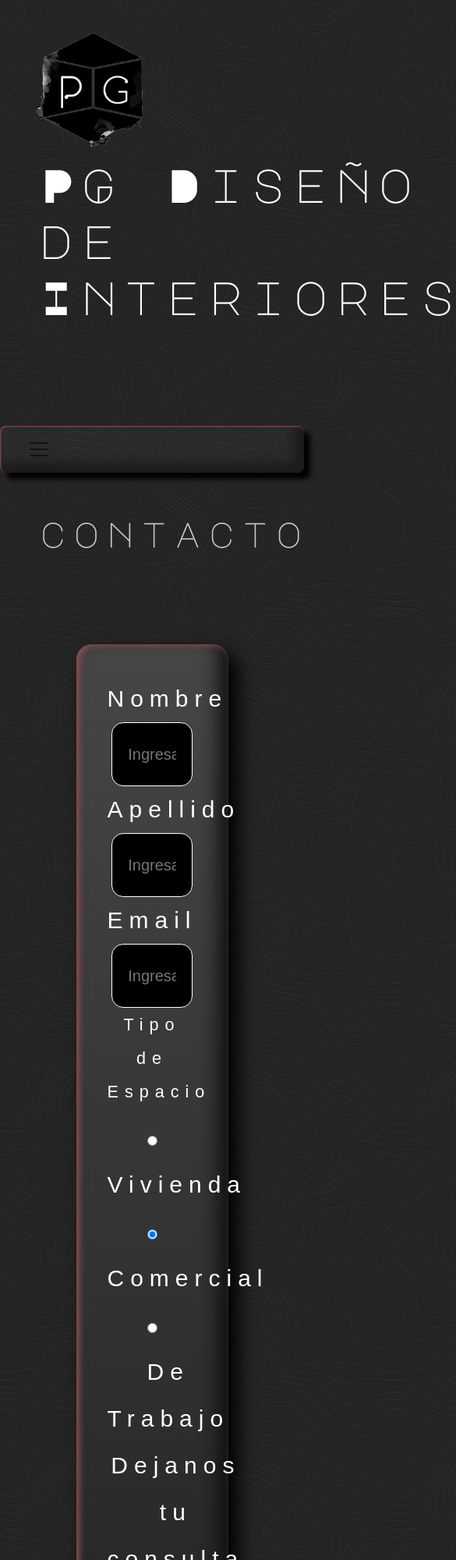
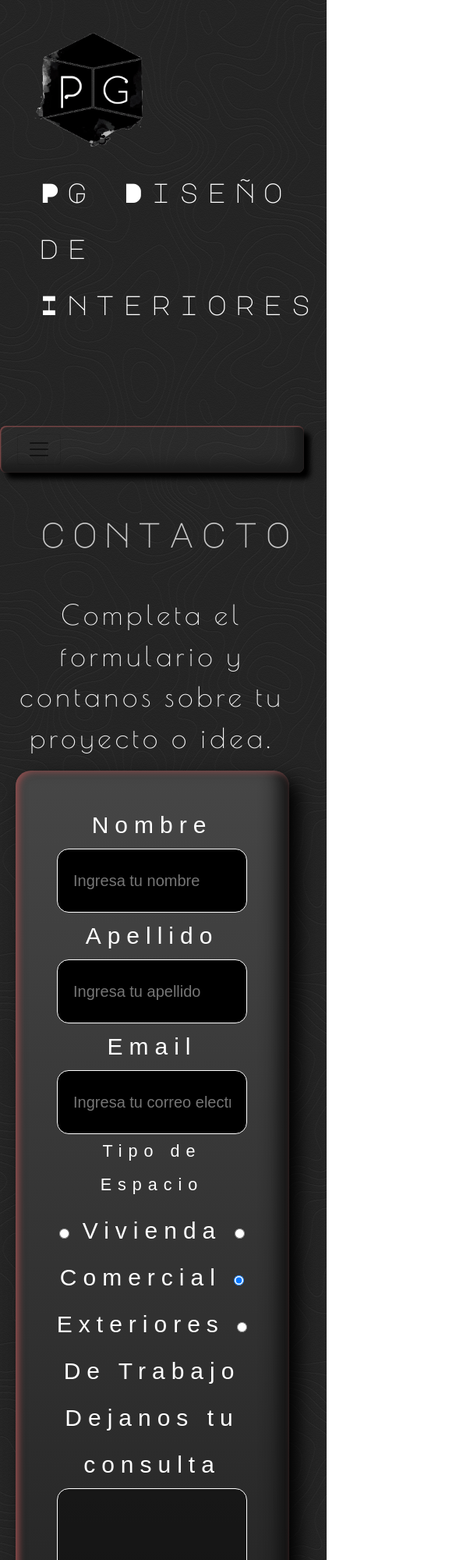
Before and after one commit to pilar86/pg-project-updates, a plain HTML site: page views/contacto.html in a window 390 px wide. Shown: the top 2000 px of the page at 78% size, 585 px wide, since content can reach past the window. Drawn offline with nearby package versions, Linux system fonts and the light colour scheme; a web font is replaced by a local one.

Commit message:
arreglos

```diff
--- a/style.css
+++ b/style.css
@@ -1,6 +1,55 @@
 *{
     margin: 0%;
     padding: 0%;
+}
+
+@media screen and (max-width: 490px) {
+    .logo{
+        text-align: center;
+        justify-content: center;
+        align-items: center;
+        padding:0px;
+        flex-wrap: wrap;
+        transition: 1s;
+    }
+    h1 span{
+        width:90px;
+        font-size: 35px;
+        text-align: center;
+    }
+
+    h2 {
+        font-family: 'Major Mono Display', monospace;
+        font-size: 15px;
+        letter-spacing: 2px;
+        text-align: center;
+    }
+
+    h3 {
+        font-family: 'Poiret One', cursive;
+        font-size: 25px;
+        letter-spacing: 2px;
+    }
+
+    .p span{
+
+
+    }
+
+   .form {
+       margin:auto;
+       width: 90%;
+       max-width:350px;
+       text-align: center;
+   }
+
+   .text-container .my-3 .py-5 .text-center{
+    margin:auto;
+    width: 90%;
+    max-width:350px;
+    text-align: center;
+   }
+
 }
 
 .home{
@@ -38,20 +87,21 @@ h1{
     font-weight: lighter;
     letter-spacing: 10px;
     text-align: left;
+    flex-wrap: wrap;
 }
 .h1 span{
-    transition: 1.5s linear;
+    transition: 2.5s linear;
 }
 
 h2{
     margin: 1px;
     padding: 50px;
+    font-size: 45px;
     background-color: none;
     color:rgb(200, 200, 200);
     font-family:'Major Mono Display', monospace;
-    font-size: 45px;
     font-weight: lighter;
-    letter-spacing: 10px;
+    letter-spacing: 8px;
     text-align: left;
 }
 
@@ -86,7 +136,13 @@ h6{
     font-size: 20px;
 }
 
-
+p{
+    color: whitesmoke;
+    font-family:'Poiret One', cursive;
+    font-size:35px;
+    letter-spacing:5px;
+    text-align: center;
+}
 
 
 .navbar{
@@ -136,12 +192,6 @@ h6{
  }
 
 
-@media (max-width: 350px) {
-    .home {
-        flex-direction: column;
-    }
-}
-
 .text-container{
     display: block;
     margin-left: auto;
@@ -178,15 +228,16 @@ h2 span{
     text-align: center;
 }
 
-.formulario {
+.form {
     display: block;
     margin-left: auto;
     margin-right: auto;
+    width: 90%;
+    max-width: 900px;
     flex-direction: column;
     justify-content: center;
     align-items: center;
     text-align: center;
-    width: 50%;
     background-color:rgb(27, 27, 27);
     border-radius: 15px;
     font-family: 'Sulphur Point', sans-serif;
--- a/views/contacto.html
+++ b/views/contacto.html
@@ -55,7 +55,7 @@
 
         <p>Completa el formulario y contanos sobre tu proyecto o idea.</p>
 
-        <form action="" method="POST" class="formulario">
+        <form class="form">
             <div class="form-row">
                 <label for="nombre">Nombre</label>
                 <input type="text" id="nombre" placeholder="Ingresa tu nombre"
@@ -82,8 +82,11 @@
                 <input type="radio" name="tipologia" id="tipo2" checked>
                 <label for="tipo2" class="radio-label">Comercial</label>
 
+                <input type="radio" name="tipologia" id="tipo2" checked>
+                <label for="tipo3" class="radio-label">Exteriores</label>
+
                 <input type="radio" name="tipologia" id="tipo3">
-                <label for="tipo3" class="radio-label">De Trabajo</label>
+                <label for="tipo4" class="radio-label">De Trabajo</label>
 
             </fieldset>
 
```
Also changed, not shown: index.html (+1 -1 lines).
